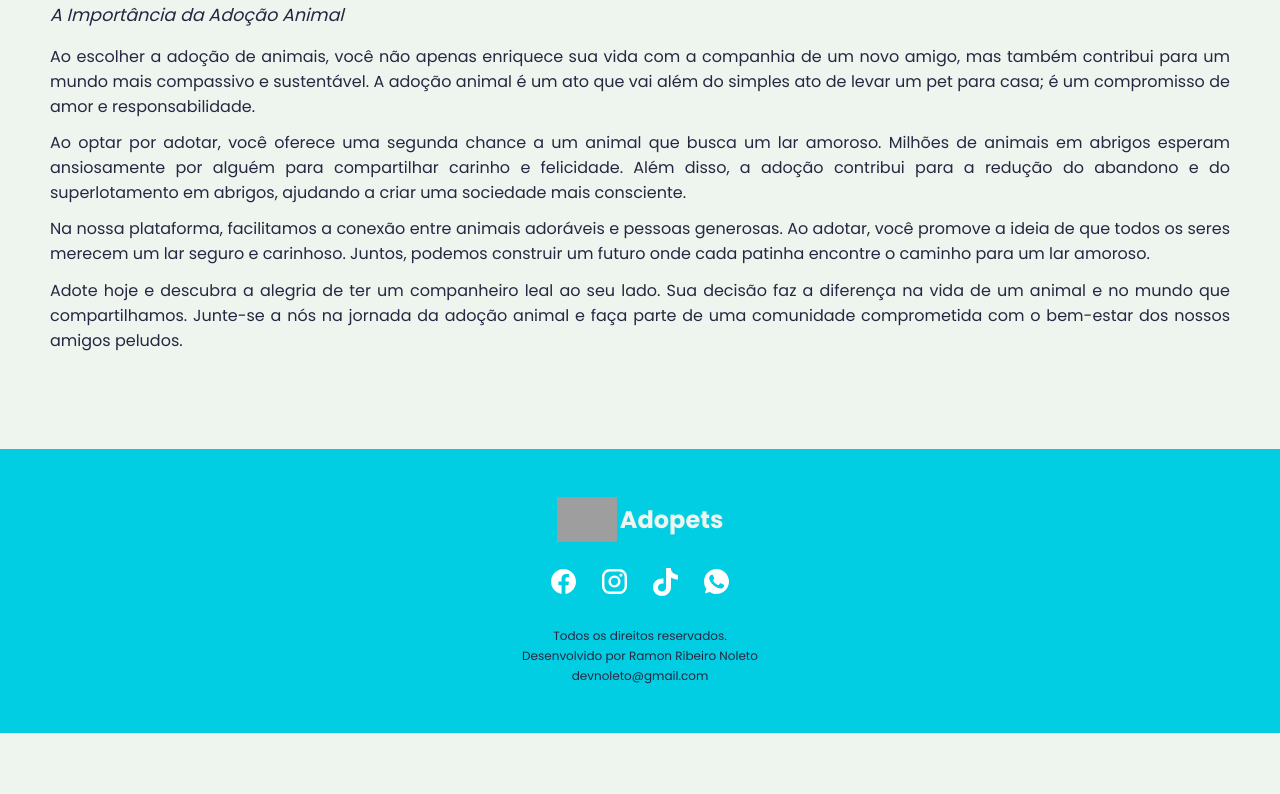
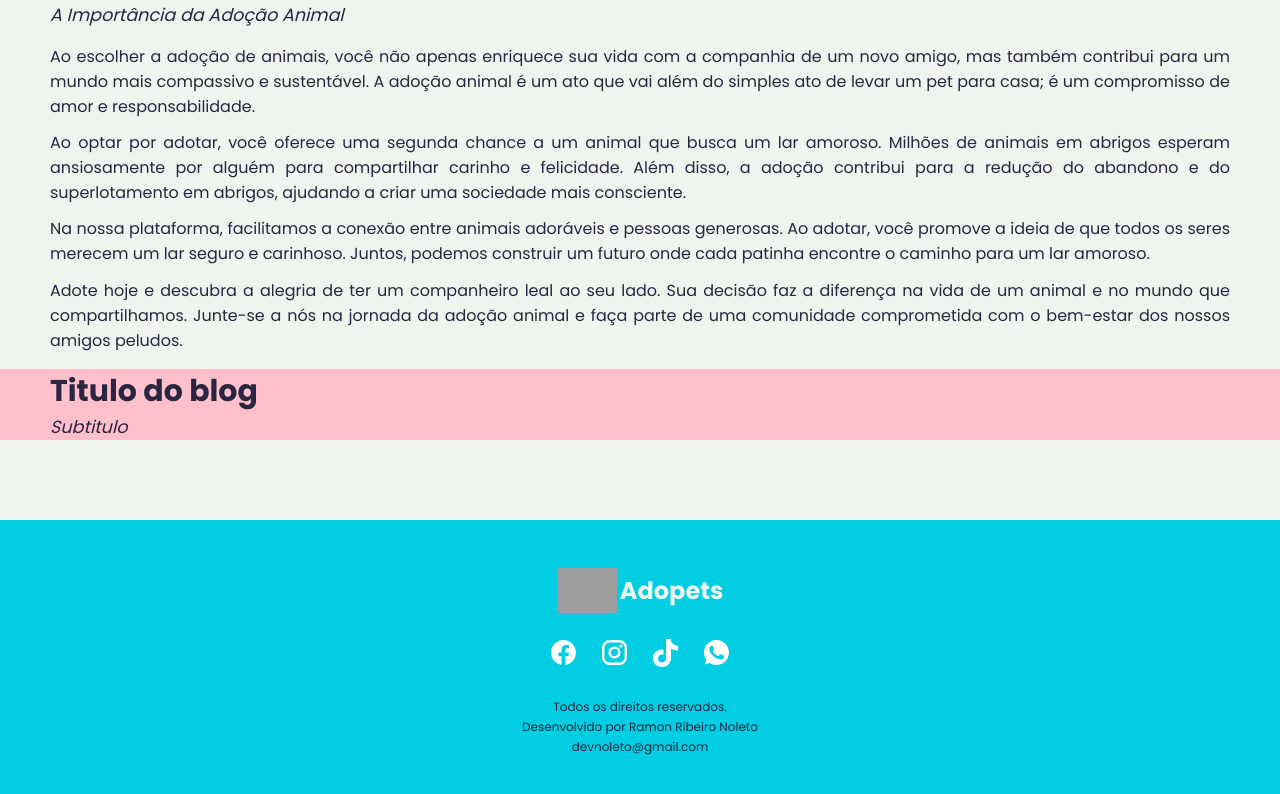
Before and after one commit to RNoleto/adopets-vue3, a Vue app: page / in a window 1280 px wide. Shown: the part 823-1617 px from the top of the page. Before the commit the page ends 1556 px from the top, so only its background shows below. Built offline with nearby package versions, Linux system fonts and the light colour scheme; grey boxes are pictures that could not be loaded.

Commit message:
inicio da sessão de blog

```diff
--- a/src/pages/Home.vue
+++ b/src/pages/Home.vue
@@ -35,6 +35,12 @@
         </p>
       </div>
     </div>
+    <section class="blog">
+      <div class="content">
+        <h1 class="title">Titulo do blog</h1>
+        <h2 class="subtitle">Subtitulo</h2>
+      </div>
+    </section>
   </div>
 </template>
 <script>
@@ -57,5 +63,9 @@ export default {
       text-align: justify;
     }
   }
+  //Sessão de Blog
+  .blog {
+    background-color: pink;
+  }
 }
 </style>
```
